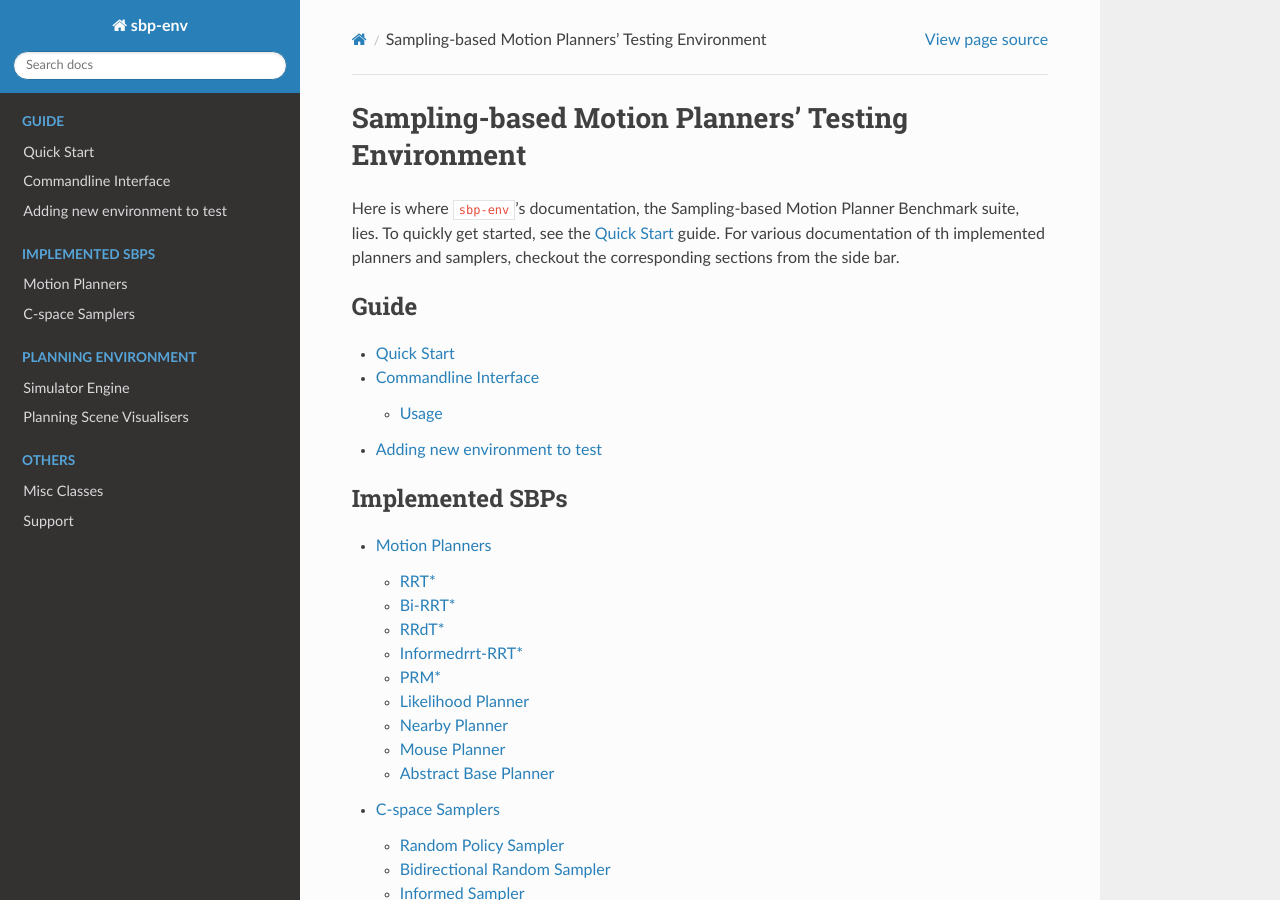
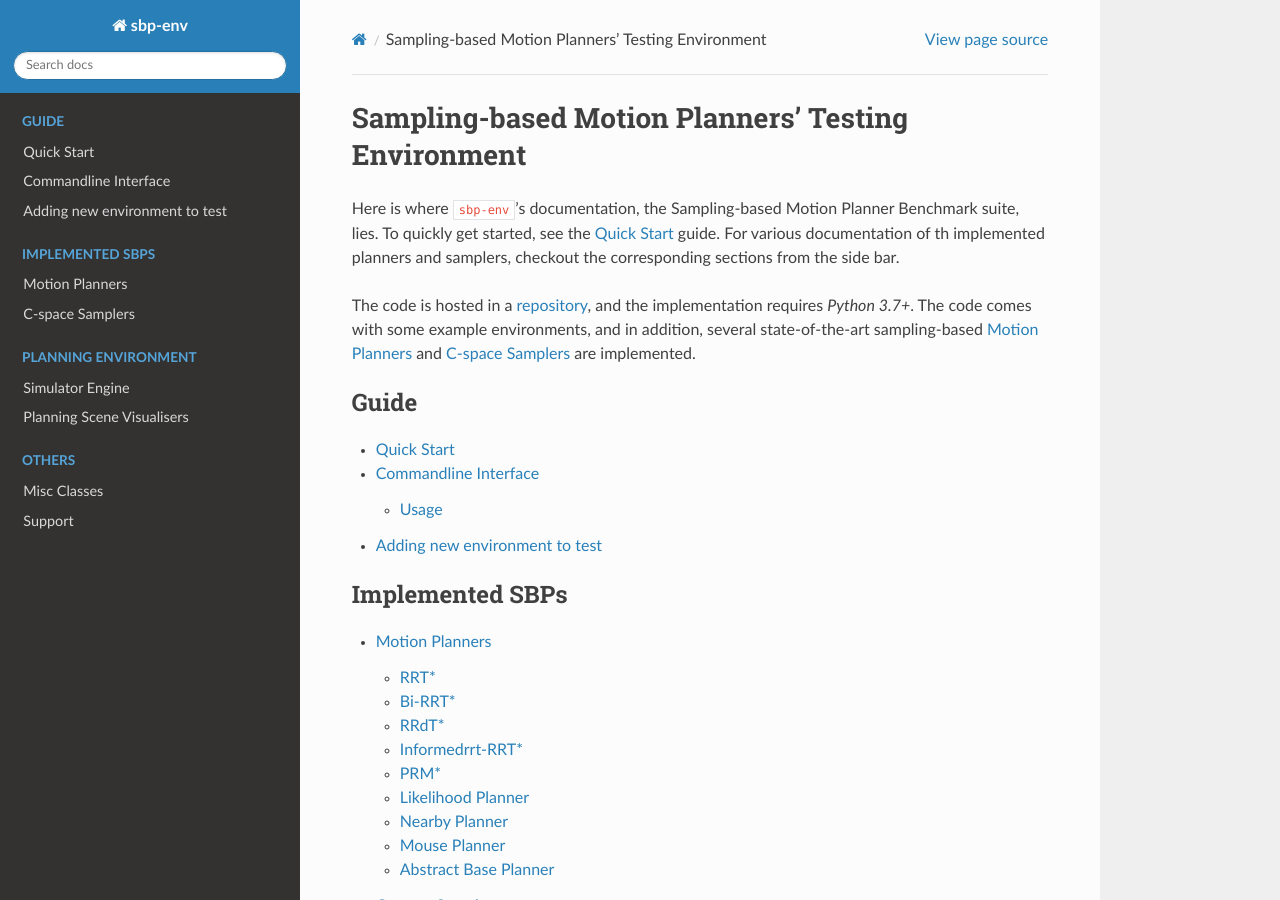
Before and after one commit to soraxas/sbp-env, a Sphinx documentation site: the page built from docs/source/index.rst, in a window 1280 px wide and 900 px high. Built offline with Sphinx 7.4.7 and the Read the Docs theme 2.0.0, drawn with Linux system fonts in a browser that asks for light colours; formulas are drawn with MathJax 3.

Commit message:
update guide
Signed-off-by: Tin Lai <oscar@tinyiu.com>

```diff
--- a/docs/source/index.rst
+++ b/docs/source/index.rst
@@ -7,6 +7,10 @@ To quickly get started, see the :ref:`quick_start` guide.
 For various documentation of th implemented planners and samplers, checkout the
 corresponding sections from the side bar.
 
+The code is hosted in a `repository <https://github.com/soraxas/sbp-env>`_, and the
+implementation requires *Python 3.7+*. The code comes with some example environments,
+and in addition, several state-of-the-art sampling-based :ref:`motion_planners_page`
+and :ref:`samplers_page` are implemented.
 
 .. toctree::
    :caption: Guide
--- a/docs/source/planners.rst
+++ b/docs/source/planners.rst
@@ -1,3 +1,5 @@
+.. _motion_planners_page:
+
 Motion Planners
 ===============
 
--- a/docs/source/samplers.rst
+++ b/docs/source/samplers.rst
@@ -1,3 +1,5 @@
+.. _samplers_page:
+
 C-space Samplers
 ================
 
```
